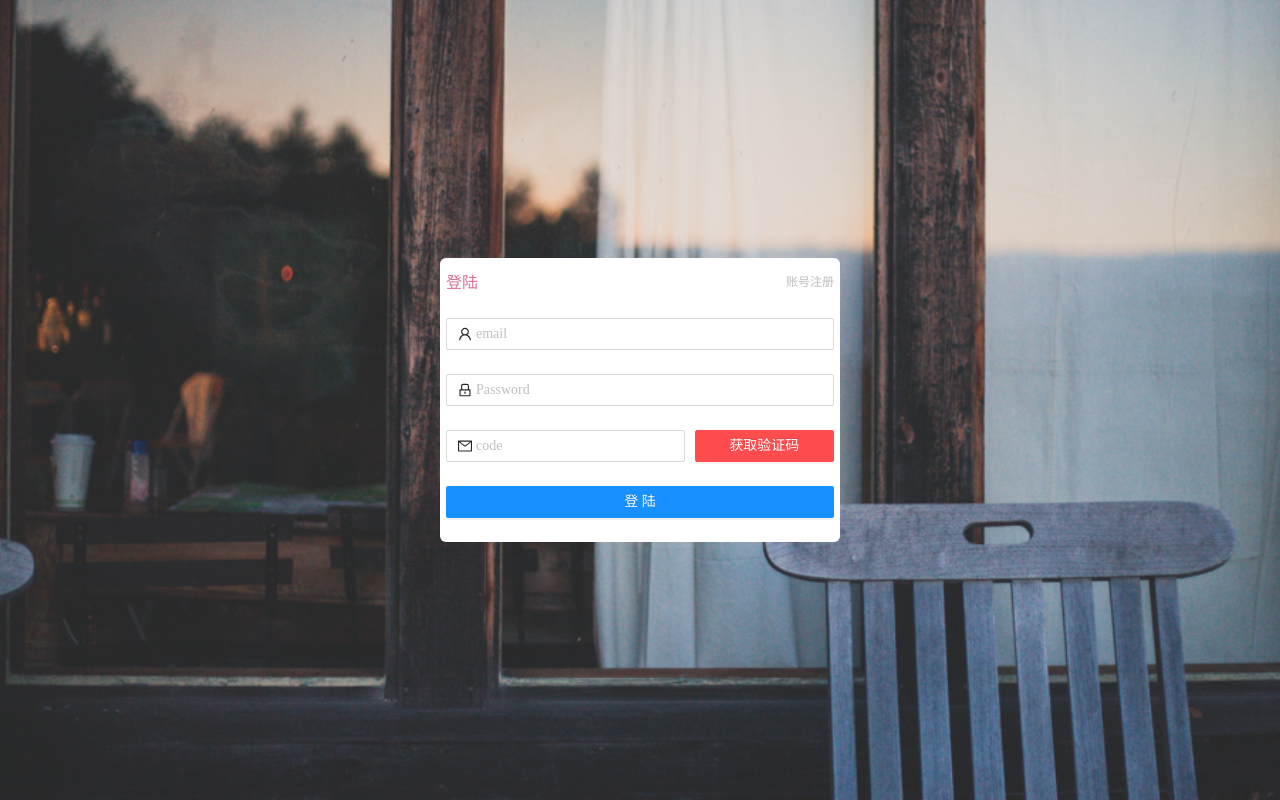
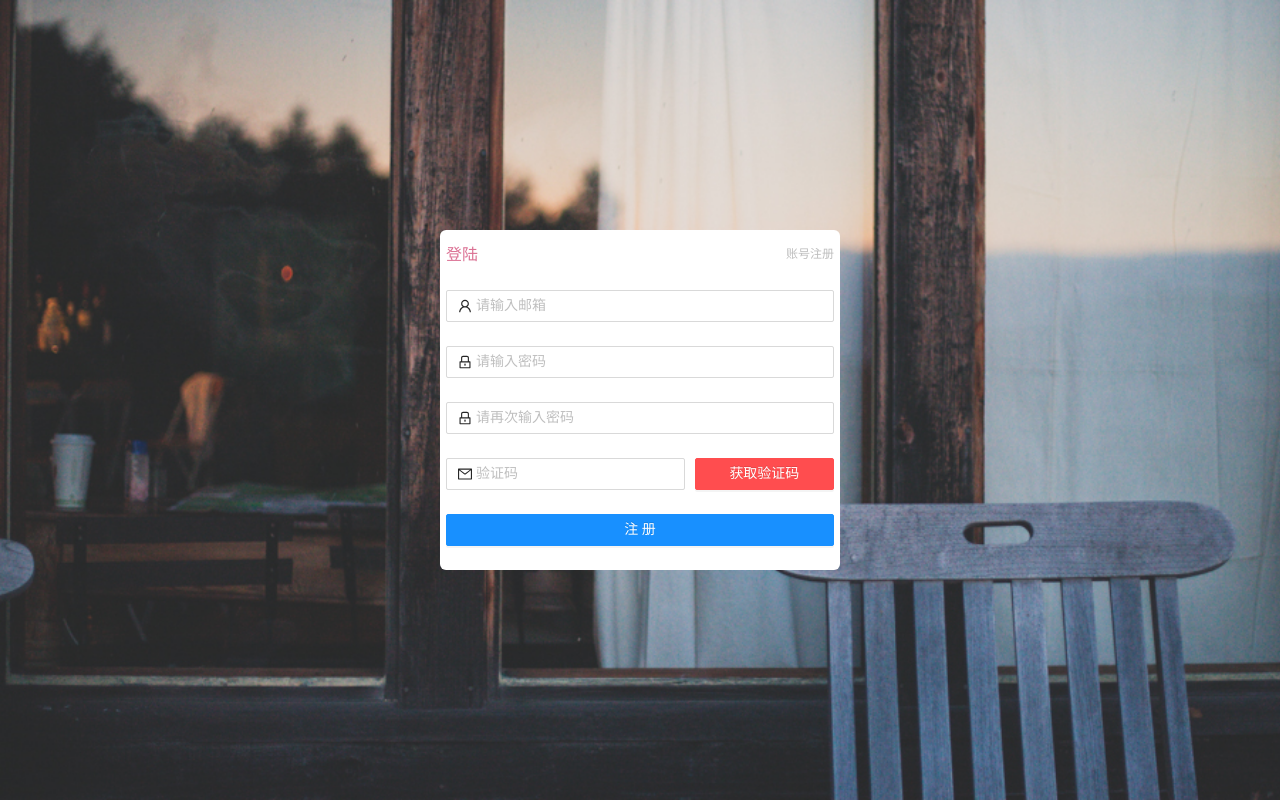
Before and after one commit to 18344501549/react-admin, a React app: page / in a window 1280 px wide. Both pictures are taken after a click on the element "账号注册". Built offline with nearby package versions, Linux system fonts and the light colour scheme.

Commit message:
完成注册登陆的接口测试
完成注册登录接口测试和ui界面

```diff
--- a/src/api/loginApi.ts
+++ b/src/api/loginApi.ts
@@ -11,3 +11,8 @@ export const LoginApi = <T>(params: loginData) => request.post<T>('/login/', par
  * 获取验证码接口
  */
 export const GetCode = <T>(params: any) => request.post<T>('/getSms/', params, { timeout: 15000 });
+
+/**
+ * 注册接口
+ */
+export const Register = <T>(params: loginData) => request.post<T>('/register/', params, { timeout: 15000 });
--- /dev/null
+++ b/src/components/Login/LoginFrom/LoginForm.tsx
@@ -0,0 +1,133 @@
+import React, { useState } from 'react';
+import CodeBtn from '../codebtn/CodeBtn';
+import { LockOutlined, UserOutlined, MailOutlined } from '@ant-design/icons';
+import { Col, Row, Button, Form, Input } from 'antd';
+import { loginData } from '../loginType';
+import { validate_password } from '../../../utils/validate';
+import { LoginApi, Register } from '../../../api/loginApi';
+import CryptoJS from "crypto-js";
+
+const LoginForm = () => {
+    const [formType, setFormType] = useState<string>('login');
+
+    const [form] = Form.useForm();
+
+    const loginSwitch = () => {
+        setFormType('login');
+        if (formType !== 'login') {
+            form.resetFields();
+        };
+    };
+
+    const registerSwitch = () => {
+        setFormType('register');
+        if (formType !== 'register') {
+            form.resetFields();
+        };
+    };
+
+    const [codeData, setCodeData] = useState<string>('');
+
+    const getUserName = (e: React.ChangeEvent<HTMLInputElement>) => {
+        setCodeData(e.target.value);
+    };
+    // 858848357@qq.com
+    const onFinish = (values: loginData) => {
+        let requestData = {
+            username: values.username,
+            password: CryptoJS.MD5(values.password).toString(),
+            code: values.code
+        }
+        console.log('Received values of form: ', requestData);
+        if (formType === 'login') {
+            LoginApi(values).then(res => {
+                console.log(res, 'res');
+            }).catch(err => {
+                console.log(err, 'err');
+            });
+        } else {
+            Register(values).then(res => {
+                console.log(res, 'res');
+            }).catch(err => {
+                console.log(err, 'err');
+            });
+
+        }
+
+    };
+
+    return (
+        <div>
+            <div className='registration'><span className='login-title' onClick={loginSwitch}>登陆</span><span className='registration-title' onClick={registerSwitch}>账号注册</span></div>
+            <Form
+                name="normal_login"
+                className="login-form"
+                initialValues={{ remember: true }}
+                onFinish={onFinish}
+                //要清空form表单必须要在Form标签上增加form属性
+                form={form}
+            >
+                <Form.Item
+                    name="username"
+                    className='from-item'
+                    rules={[{ required: true, message: '邮箱不能为空' }, { type: 'email', message: '邮箱格式不正确' }]}
+                >
+                    <Input value={codeData} autoComplete="off" onChange={getUserName} prefix={<UserOutlined className="site-form-item-icon" />} placeholder="请输入邮箱" />
+                </Form.Item>
+                <Form.Item
+                    name="password"
+                    className='from-item'
+                    rules={[{ required: true, message: '密码不能为空' }, { pattern: validate_password, message: '请输入大于6位小于20位的数字+字母' }]}
+                >
+                    <Input
+                        type="password"
+                        autoComplete="off"
+                        prefix={<LockOutlined className="site-form-item-icon" />}
+                        placeholder="请输入密码"
+                    />
+                </Form.Item>
+                {formType === 'register' ? (
+                    <Form.Item
+                        name="passwords"
+                        className='from-item'
+                        rules={[{ required: true, message: '再次确认密码不能为空' }, ({ getFieldValue }) => ({
+                            validator(role, value) {
+                                if (value !== getFieldValue("password")) {
+                                    return Promise.reject("两次密码不一致")
+                                }
+                                return Promise.resolve();
+                            }
+                        })]}
+                    >
+                        <Input
+                            type="password"
+                            autoComplete="off"
+                            prefix={<LockOutlined className="site-form-item-icon" />}
+                            placeholder="请再次输入密码"
+                        />
+                    </Form.Item>
+                ) : <></>}
+                <Form.Item
+                    name="code"
+                    className='from-item'
+                    rules={[{ required: true, message: '验证码不能为空' }, { len: 6, message: '请输入六位数验证码' }]}
+                >
+                    <Row gutter={10}>
+                        <Col span={15}><Input prefix={<MailOutlined className="code-form-item-icon" />} placeholder="验证码" /></Col>
+                        <Col span={9}>
+                            <CodeBtn codeData={codeData} formType={formType} />
+                        </Col>
+                    </Row>
+                </Form.Item>
+                <Form.Item className='from-item'>
+                    <Button type="primary" htmlType="submit" className="login-form-button" block>
+                        {formType === 'register' ? '注册' : '登陆'}
+                    </Button>
+                </Form.Item>
+            </Form>
+        </div>
+
+    );
+};
+
+export default LoginForm;
--- a/src/components/Login/codebtn/CodeBtn.tsx
+++ b/src/components/Login/codebtn/CodeBtn.tsx
@@ -1,8 +1,8 @@
 import React, { useState } from 'react';
 import { Button, message } from 'antd';
 import { GetCode } from '../../../api/loginApi';
-function CodeBtn(props: { codeData: string }) {
-    const { codeData } = props
+function CodeBtn(props: { codeData: string, formType: string }) {
+    const { codeData, formType } = props
     const [BtnDisabled, setBtnDisabled] = useState<boolean>(false);
     const [code, setCode] = useState<string | number>('获取验证码');
     const [codeLoding, setCodeLoding] = useState<boolean>(false);
@@ -37,7 +37,7 @@ function CodeBtn(props: { codeData: string }) {
 
         GetCode({
             username: codeData,
-            module: 'login'
+            module: formType
         }).then(res => {
             countDown()
             console.log(res, 'res');
--- a/src/components/Login/login.tsx
+++ b/src/components/Login/login.tsx
@@ -1,79 +1,13 @@
-import React, { useState } from 'react';
+import React from 'react';
 import '../../styles/login.scss';
-import CodeBtn from './codebtn/CodeBtn';
-import { LockOutlined, UserOutlined, MailOutlined } from '@ant-design/icons';
-import { Col, Row, Button, Form, Input, message } from 'antd';
-import { loginData } from './loginType';
-import { validate_password } from '../../utils/validate';
-import { LoginApi } from '../../api/loginApi';
-import CryptoJS from "crypto-js";
+import LoginForm from './LoginFrom/LoginForm'
 
 function Login() {
-
-    const [codeData, setCodeData] = useState<string>('');
-
-    const getUserName = (e: React.ChangeEvent<HTMLInputElement>) => {
-        setCodeData(e.target.value);
-    };
-    // 409019683@qq.com
-
-    const onFinish = (values: loginData) => {
-        values.password = CryptoJS.MD5(values.password).toString();
-        console.log('Received values of form: ', values);
-        LoginApi(values).then(res => {
-            console.log(res, 'res');
-        }).catch(err => {
-
-        });
-    };
 
     return (
         <div id='login'>
             <div className='from-box'>
-                <div className='registration'><span className='login-title'>登陆</span><span className='registration-title'>账号注册</span></div>
-                <Form
-                    name="normal_login"
-                    className="login-form"
-                    initialValues={{ remember: true }}
-                    onFinish={onFinish}
-                >
-                    <Form.Item
-                        name="username"
-                        className='from-item'
-                        rules={[{ required: true, message: '邮箱不能为空' }, { type: 'email', message: '邮箱格式不正确' }]}
-                    >
-                        <Input value={codeData} autoComplete="off" onChange={getUserName} prefix={<UserOutlined className="site-form-item-icon" />} placeholder="email" />
-                    </Form.Item>
-                    <Form.Item
-                        name="password"
-                        className='from-item'
-                        rules={[{ required: true, message: '密码不能为空' }, { pattern: validate_password, message: '请输入大于6位小于20位的数字+字母' }]}
-                    >
-                        <Input
-                            type="password"
-                            autoComplete="off"
-                            prefix={<LockOutlined className="site-form-item-icon" />}
-                            placeholder="Password"
-                        />
-                    </Form.Item>
-                    <Form.Item
-                        name="code"
-                        className='from-item'
-                        rules={[{ required: true, message: '验证码不能为空' }, { len: 6, message: '请输入六位数验证码' }]}
-                    >
-                        <Row gutter={10}>
-                            <Col span={15}><Input prefix={<MailOutlined className="code-form-item-icon" />} placeholder="code" /></Col>
-                            <Col span={9}>
-                                <CodeBtn codeData={codeData} />
-                            </Col>
-                        </Row>
-                    </Form.Item>
-                    <Form.Item className='from-item'>
-                        <Button type="primary" htmlType="submit" className="login-form-button" block>
-                            登陆
-                        </Button>
-                    </Form.Item>
-                </Form>
+                <LoginForm />
             </div>
         </div>
     );
--- a/src/components/Login/loginType.ts
+++ b/src/components/Login/loginType.ts
@@ -1,7 +1,7 @@
 interface loginData {
     username: string,
     password: string,
-    code:string
+    code: string
 }
 
 export type {
```
Also changed, not shown: src/components/Login/LoginFrom/RegisterForm.tsx (added, +11 -0 lines).
